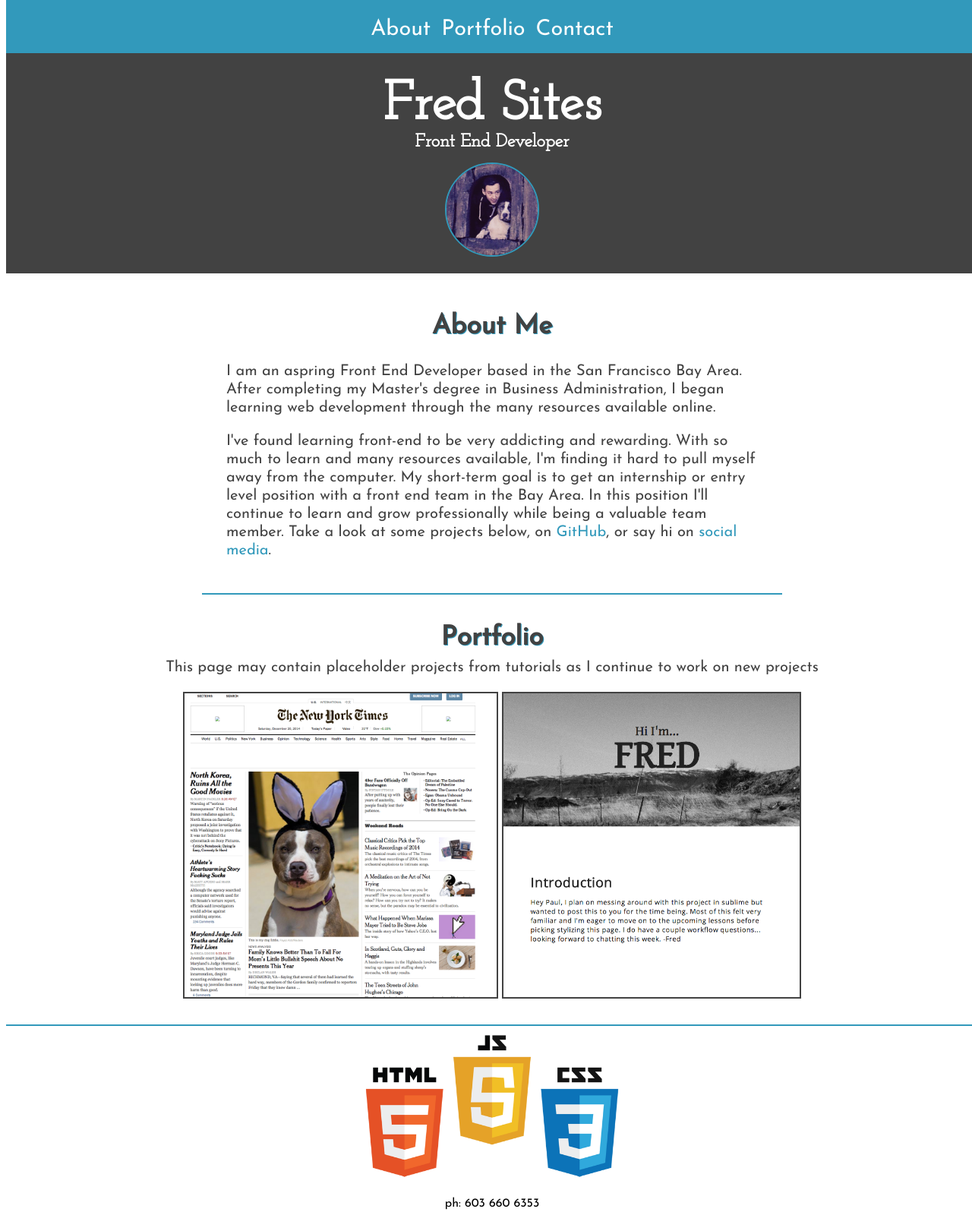
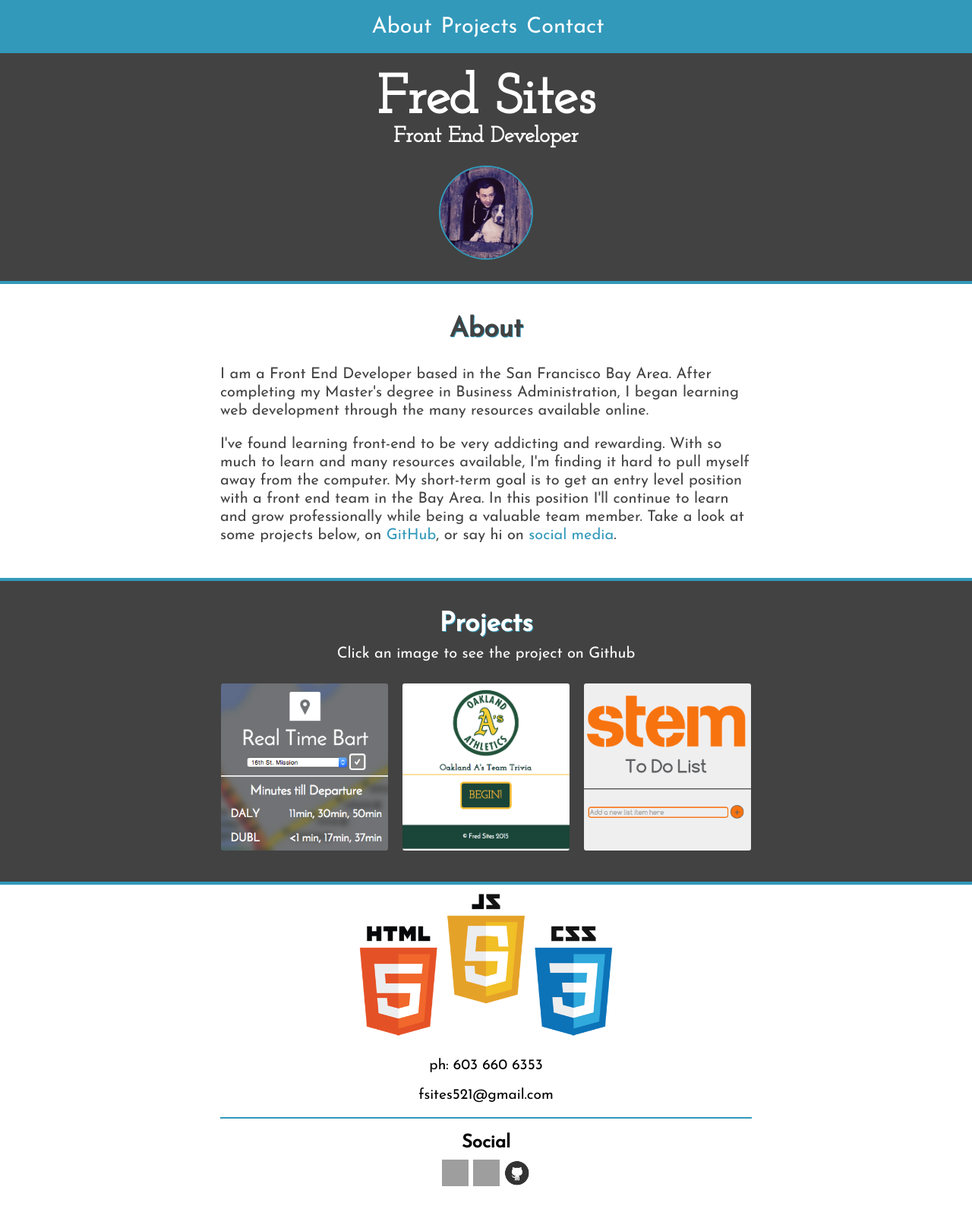
Before and after one commit to fsites/Portfolio-Site, a plain HTML site: page index.html in a window 1280 px wide. Shown: the top 1596 px of the page at 76% size. Drawn offline with Linux system fonts and the light colour scheme; grey boxes are pictures that could not be loaded.

Commit message:
portfolio updated

```diff
--- a/css/main.css
+++ b/css/main.css
@@ -1,6 +1,10 @@
 /* COLORS blue #3299BB, darkgray #424242,  light gray #BCBCBC */
+
+
 body {
 	width: 100%;
+	display: block;
+	margin: 0 auto;
 }
 
 /*GENERAL LINK STYLING*/
@@ -14,53 +18,63 @@ a {
 .top-navigation {
 	background-color: #3299BB;
 	width: 100%;
-	position: fixed;
 	z-index: 9999;
 	height: 70px;
-	margin-top: -10px;
+	text-align: center;
+	margin: 0 auto;
+}
+
+.links {
+	display: inline-block;
+	list-style-type: none;
+	text-align: center;
+	margin-left: -35px;
+}
+
+.links li {
+	float: left;
+	text-align: center;
+	margin-top: 5px;
+}
+
+.links a {
+	color: #fff;
+	font-size: 1.8em;
+	font-family: "Josefin Sans", sans-serif;
 	text-align: center;
 }
-.top-navigation a {
-	color: #fff;
-	font-size: 1.8em;
-}
-.links {
-	margin-left: -40px;
-}
-.links li {
-	display: inline-block;
-	list-style-type: none;
-	color: #fff;
-	padding: 5px;
-	margin-top: 3px;
-	font-family: "Josefin Sans", sans-serif;
-}
+
 .links a:hover {
 	cursor: pointer;
 	color: #BCBCBC;
 }
 
+#portfolio-link {
+	padding: 0 12px;
+}
 
 /*INTRO NAME AND TITLE */
 .masthead {
 	background-color: #424242;
 	background-size: contain;
-	height: 350px;
+	height: 300px;
 	width: 100%;
-	margin-top: 10px;
+	float: none;
+	border-bottom: 4px solid #3299BB;
 }
 .intro {
 	font-family: "Josefin Slab", Serif;
 	text-align: center;
-	padding-top: 45px;
+	padding: 5px;
 	color: #fff;
 }
 .masthead-name {
 	font-size: 4.5em;
-	margin-bottom: -20px;
+	margin-top: 20px;
 }
 .masthead-title {
-	margin-bottom: 15px;
+	font-size: 1.8em;
+	margin-top: -50px;
 }
 .masthead img {
 	border-radius: 50%;
@@ -73,9 +87,8 @@ a {
 	text-align: center;
 	padding: 1.5em 2em;
 	max-width: 700px;
-	margin: 0 auto;
+	margin: -10px auto 0 auto;
 	color: #424242;
-	border-bottom: 2px solid #3299BB;
 }
 .about-me h1 {
 	font-size: 2.2em;
@@ -97,14 +110,16 @@ a {
 
 /* PORTFOLIO */
 .portfolio {
+	background-color: #424242;
 	font-family: "Josefin Sans", sans-serif;
 	text-align: center;
 	padding-top: 10px;
 	padding-left: 10px;
 	padding-right: 10px;
 	padding-bottom: 30px;
-	border-bottom: 2px solid #3299BB;
-	color: #424242;
+	border-top: 4px solid #3299BB;
+	border-bottom: 4px solid #3299BB;
+	color: #fff;
 }
 .portfolio h1 {
 	font-size: 2.2em;
@@ -117,9 +132,18 @@ a {
 	margin-top: -20px;
 }
 .projects img {
-	max-height: 400px;
+	width: 220px;
+	height: auto;
+	overflow: hidden;
 	border: 2px solid #424242;
+	border-radius: 5px;
+	margin: 5px;
+}
 
+.projects img:hover {
+	border: 3px solid #3299BB;
+	cursor: pointer;
+	border-radius: 15px;
 }
 
 
@@ -138,19 +162,6 @@ a {
 	margin: 5px auto;
 }
 
-.email-form {
-	display: block;
-	width: 136px;
-	text-align: center;
-	margin: 0 auto 10px auto;
-}
-
-#user-email, #text-input {
-	border: 2px solid #3299BB;
-	border-radius: 10px;
-	margin-top: 2.5px;
-	margin-bottom: 2.5px;
-}
 
 #text-input {
 	height: 130px;
@@ -160,6 +171,7 @@ a {
 #phone, #email {
 	text-align: center;
 	font-family: "Josefin Sans", sans-serif;
+	font-size: 1.2em;
 }
 
 
@@ -179,14 +191,3 @@ footer {
 	margin: 0 auto;
 	margin-top: -10px;
 }
-
-/*MEDIA QUERIES
-@media only screen and (max-width: 450px) {
-	.top-navigation a {
-		font-size: 1.2em;
-	}
-	.masthead-name {
-		font-size: 3em;
-		color: red;
-	}
-}*/
--- a/index.html
+++ b/index.html
@@ -10,9 +10,9 @@
 <body>
 	<nav class="top-navigation">
 		<ul class="links">
-			<li><a href="index.html">About</a></li>
-			<li><a href="#portfolio-top">Portfolio</a></li>
-			<li><a href="#phone">Contact</a></li>
+			<li><a href="index.html" id="about-link">About</a></li>
+			<li><a href="#portfolio-top" id="portfolio-link">Projects</a></li>
+			<li><a href="#phone" id="contact-link">Contact</a></li>
 		</ul>
 	</nav>
 	<header class="masthead">
@@ -23,17 +23,18 @@
 		</div>
 	</header>
 	<section class="about-me">
-		<h1>About Me</h1>
-		<p>I am an aspring Front End Developer based in the San Francisco Bay Area. After completing my Master's degree in Business Administration, I began learning web development through the many resources available online.</p>
-		<p>I've found learning front-end to be very addicting and rewarding. With so much to learn and many resources available, I'm finding it hard to pull myself away from the computer. My short-term goal is to get an internship or entry level position with a front end team in the Bay Area. In this position I'll continue to learn and grow professionally while being a valuable team member. Take a look at some projects below, on <a href="www.github.com/fsites">GitHub</a>, or say hi on <a href="#phone">social media</a>.</p>
+		<h1>About</h1>
+		<p>I am a Front End Developer based in the San Francisco Bay Area. After completing my Master's degree in Business Administration, I began learning web development through the many resources available online.</p>
+		<p>I've found learning front-end to be very addicting and rewarding. With so much to learn and many resources available, I'm finding it hard to pull myself away from the computer. My short-term goal is to get an entry level position with a front end team in the Bay Area. In this position I'll continue to learn and grow professionally while being a valuable team member. Take a look at some projects below, on <a href="www.github.com/fsites">GitHub</a>, or say hi on <a href="#phone">social media</a>.</p>
 	</section>
 
 	<section class="portfolio" id="portfolio-top">
-		<h1>Portfolio</h1>
-		<p>This page may contain placeholder projects from tutorials as I continue to work on new projects</p>
+		<h1>Projects</h1>
+		<p>Click an image to see the project on Github</p>
 		<div class="projects">
-			<a href="www.github.com/fsites"><img src="images/hackthetimesproject.png" alt="New York Times edit"></a>
-			<a href="www.github.com/fsites"><img src="images/codepenproject.png" alt="codepen thinkful project"></a>
+			<a href="http://fsites.github.io/Real-Time-Bart/"><img src="images/bart-thumbnail.png" alt="Real TIme Bart App"></a>
+			<a href="https://github.com/fsites/quiz-app"><img src="images/quiz-thumbnail.png" alt="A's trivia app"></a>
+			<a href="http://fsites.github.io/shoppinglist/"><img src="images/stem-thumbnail.png" alt="To Do list"></a>
 		</div>
 	</section>
 
@@ -41,11 +42,6 @@
 		<img src="images/html-css-js.png" alt="HTML, CSS, JS logos" id="logos">
 		<p id="phone">ph: 603 660 6353</p>
 		<p id="email">fsites521@gmail.com</p>
-		<!-- <form class="email-form">
-			<input type="email" placeholder="Enter Your Email" id="user-email">
-			<input type="textarea" placeholder="Send me an email" id="text-input">
-			<input type="submit" value="send" id="submit">
-		</form> -->
 	</section>
 
 	<footer id="footer">
```
Also changed, not shown: images/bart-thumbnail.png (added), images/quiz-thumbnail.png (added), images/stem-thumbnail.png (added).
